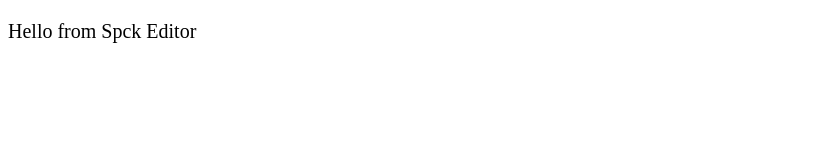
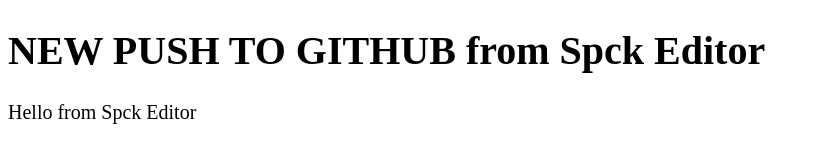
Before and after one commit to asikur-codes/HTML-ghithubTest, a plain HTML site: page index.html in a window 1280 px wide. Shown: the whole page, without its empty margins (0-820 px from the left). Drawn offline with Linux system fonts and the light colour scheme.

Commit message:
Updated HTML with h1 to test 2nd push or more

```diff
--- a/index.html
+++ b/index.html
@@ -15,7 +15,9 @@
 </head>
 
 <body>
+  <h1>NEW PUSH TO GITHUB from Spck Editor</h1>
   <p>Hello from Spck Editor</p>
+
   <!-- Project -->
   <script src="main.js"></script>
 </body>
```
